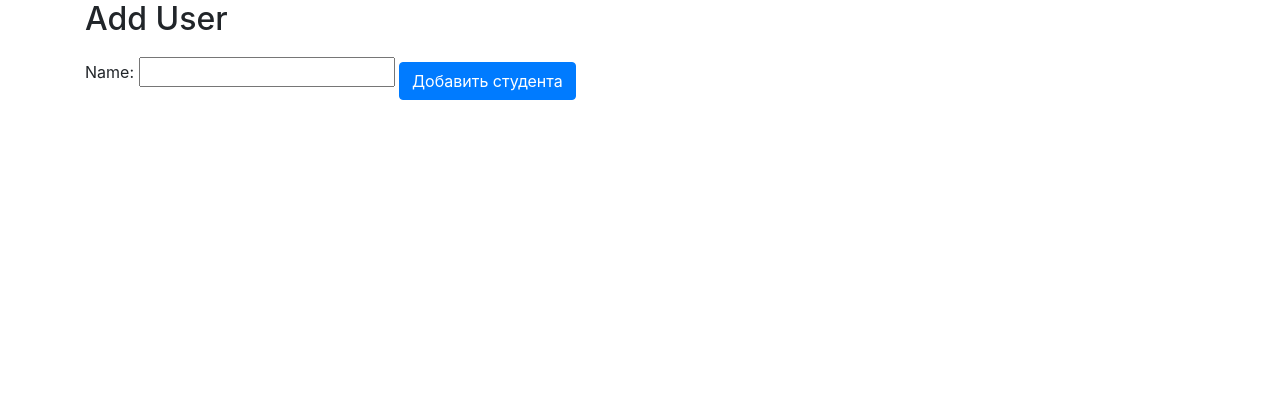
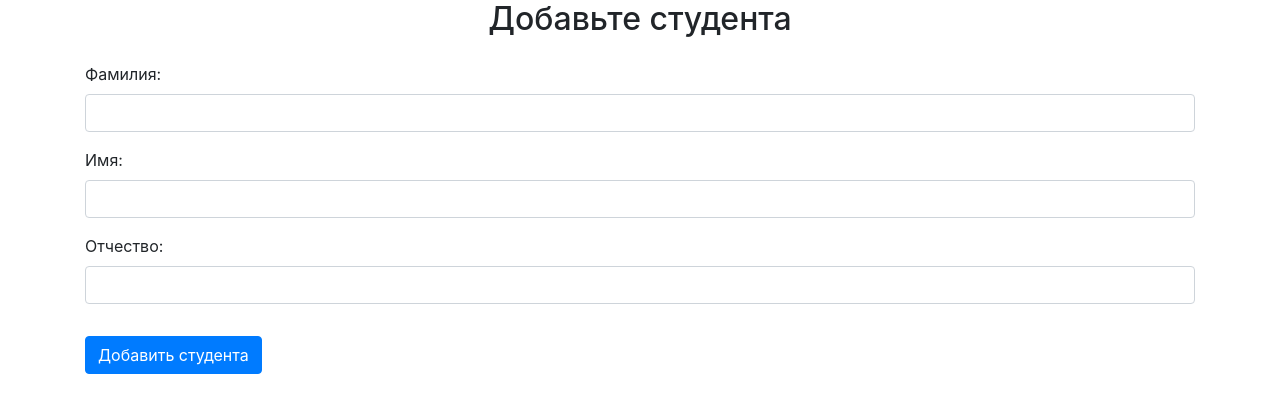
Before and after one commit to chagochka/SSO, a Flask app: page /admin/add_user in a window 1280 px wide. Shown: the part 56-469 px from the top of the page. Run offline with Flask 3, Linux system fonts and the light colour scheme; a user stored in the database is signed in; some libraries are stand-ins or nearby versions.

Commit message:
начал вносить изменения в систему регистрации

```diff
--- a/data/admin_api.py
+++ b/data/admin_api.py
@@ -72,9 +72,16 @@ def add_user():
 	db_sess = db_session.create_session()
 
 	if request.method == 'POST':
+		surname = request.form.get('surname')
 		name = request.form.get('name')
+		patronymic = request.form.get('patronymic')
+
 		user = User()
+		user.surname = surname
 		user.name = name
+		user.patronymic = patronymic
+		user.status = 'Учащийся'
+
 		db_sess.add(user)
 		db_sess.commit()
 		return redirect('/admin/dashboard')
--- a/data/register.py
+++ b/data/register.py
@@ -10,6 +10,8 @@ class RegisterForm(FlaskForm):
     email = EmailField('Почта', validators=[DataRequired()])
     password = PasswordField('Пароль', validators=[DataRequired()])
     password_again = PasswordField('Повторите пароль', validators=[DataRequired()])
-    name = StringField('Имя пользователя', validators=[DataRequired()])
+    surname = StringField('Фамилия', validators=[DataRequired()])
+    name = StringField('Имя', validators=[DataRequired()])
+    patronymic = StringField('Отчество', validators=[DataRequired()])
     about = TextAreaField('Немного о себе')
     submit = SubmitField('Войти')
--- a/data/users.py
+++ b/data/users.py
@@ -16,7 +16,9 @@ class User(SqlAlchemyBase, UserMixin):
 	__tablename__ = 'users'
 
 	id = sqlalchemy.Column(sqlalchemy.Integer, primary_key=True, autoincrement=True)
+	surname = sqlalchemy.Column(sqlalchemy.String, nullable=True)
 	name = sqlalchemy.Column(sqlalchemy.String, nullable=True)
+	patronymic = sqlalchemy.Column(sqlalchemy.String, nullable=True)
 	status = sqlalchemy.Column(sqlalchemy.String, nullable=True)
 	about = sqlalchemy.Column(sqlalchemy.String, nullable=True)
 	email = sqlalchemy.Column(sqlalchemy.String, index=True, unique=True, nullable=True)
--- a/main.py
+++ b/main.py
@@ -117,7 +117,9 @@ def reqister():
 			                       form=regform,
 			                       message='Такой пользователь уже есть')
 		user = User()
+		user.surname = regform.surname.data
 		user.name = regform.name.data
+		user.patronymic = regform.patronymic.data
 		user.email = regform.email.data
 		user.status = 'Учащийся'
 		user.about = regform.about.data
--- a/templates/add_user.html
+++ b/templates/add_user.html
@@ -1,11 +1,24 @@
 {% extends "base.html" %}
 
 {% block content %}
-    <h2>Add User</h2>
+    <h2 class="text-center mb-4">Добавьте студента</h2>
 
-    <form method="post">
-        <label for="name">Name:</label>
-        <input type="text" id="name" name="name" required>
+    <form method="post" class="needs-validation" novalidate>
+        <div class="form-group">
+            <label for="surname">Фамилия:</label>
+            <input type="text" class="form-control" id="surname" name="surname" required>
+            <div class="invalid-feedback">Пожалуйста, введите фамилию.</div>
+        </div>
+        <div class="form-group">
+            <label for="name">Имя:</label>
+            <input type="text" class="form-control" id="name" name="name" required>
+            <div class="invalid-feedback">Пожалуйста, введите имя.</div>
+        </div>
+        <div class="form-group">
+            <label for="patronymic">Отчество:</label>
+            <input type="text" class="form-control" id="patronymic" name="patronymic" required>
+            <div class="invalid-feedback">Пожалуйста, введите отчество.</div>
+        </div>
         <button class="btn btn-primary mt-3" type="submit">Добавить студента</button>
     </form>
 {% endblock %}
--- a/templates/base.html
+++ b/templates/base.html
@@ -16,7 +16,7 @@
 					{% if current_user.status == "admin"%}
 						<a class="btn btn-warning" href="/admin/dashboard"><i class="fa-solid fa-user-shield"></i> Панель администратора</a>
 					{% else %}
-						<a class="btn btn-warning" href="/upload"><i class="fa-solid fa-file-arrow-up"></i> Загрузить отчёт</a>
+						<a class="btn btn-primary" href="/upload"><i class="fa-solid fa-file-arrow-up"></i> Загрузить отчёт</a>
 					{% endif %}
 					<div class="navbar-brand">{{current_user.name}} | {{current_user.status}}   <a href="/logout" class="text-decoration-none text-reset"><i class="fa-solid fa-right-from-bracket"></i></a></div>
 				{% else %}
```
Also changed, not shown: templates/admin_dashboard.html (+8 -2 lines), templates/register.html (+8 -3 lines), db/db.sqlite.
